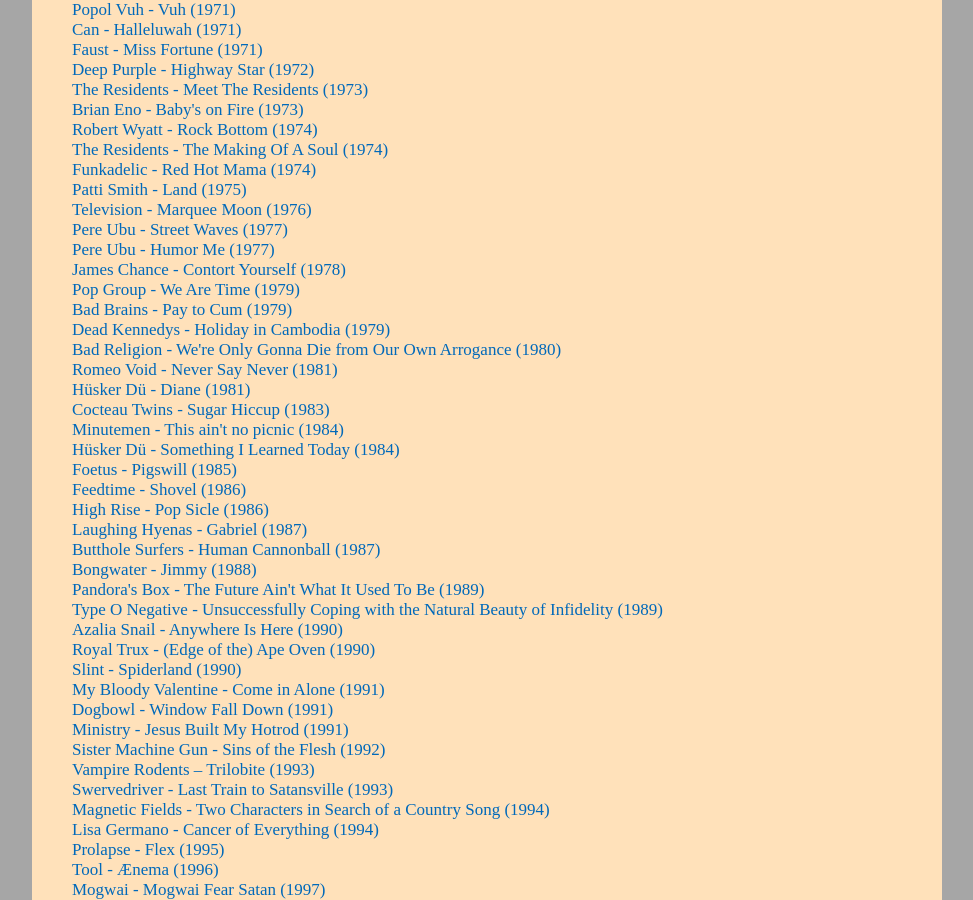
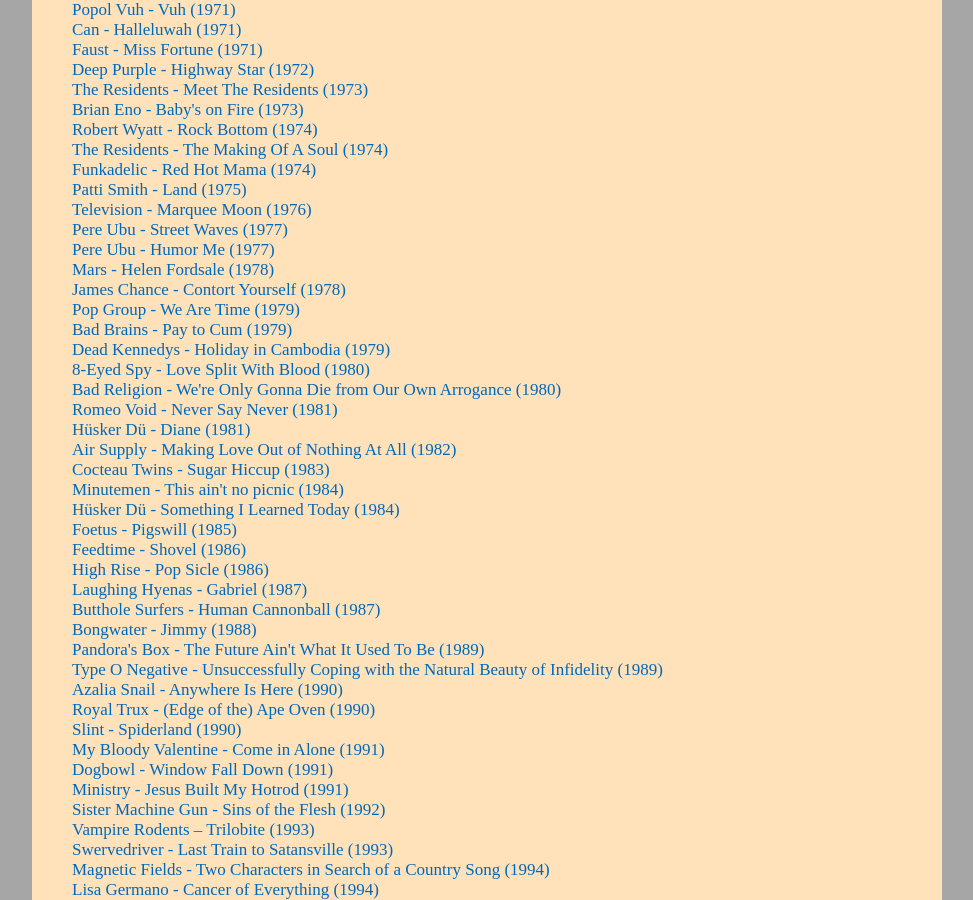
Before and after one commit to witbag/witbag.github.io, a Jekyll site: the page built from inspiration/index.html, in a window 1280 px wide and 900 px high, scrolled down 1084 px. Shown: the whole window, without its empty margins (153-1126 px from the left). Built offline with Jekyll 4.4.1, drawn with Linux system fonts in a browser that asks for light colours.

Commit message:
Update index.html

```diff
--- a/inspiration/index.html
+++ b/inspiration/index.html
@@ -67,13 +67,16 @@
 <a href="https://www.youtube.com/watch?v=jlbunmCbTBA" target=_blank>Television - Marquee Moon (1976)</a><br>
 <a href="https://www.youtube.com/watch?v=mk1sqOpPn3E" target=_blank>Pere Ubu - Street Waves (1977)</a><br>
 <a href="https://www.youtube.com/watch?v=vqNUVhGYJ0k" target=_blank>Pere Ubu - Humor Me (1977)</a><br>
+<a href="https://www.youtube.com/watch?v=NYxa9v1jk94" target=_blank>Mars - Helen Fordsale (1978)</a><br>
 <a href="https://www.youtube.com/watch?v=_wcn6PCGPN4" target=_blank>James Chance - Contort Yourself (1978)</a><br>
 <a href="https://www.youtube.com/watch?v=okG8mlvAKT8" target=_blank>Pop Group - We Are Time (1979)</a><br>
 <a href="https://www.youtube.com/watch?v=h0qJu4q8yd8" target=_blank>Bad Brains - Pay to Cum (1979)</a><br>
 <a href="https://www.youtube.com/watch?v=-KTsXHXMkJA" target=_blank>Dead Kennedys - Holiday in Cambodia (1979)</a><br>
+<a href="https://www.youtube.com/watch?v=NVH8EsJvlPw" target=_blank>8-Eyed Spy - Love Split With Blood (1980)</a><br>
 <a href="https://www.youtube.com/watch?v=g5fbTZqy44E" target=_blank>Bad Religion - We're Only Gonna Die from Our Own Arrogance (1980)</a><br>
 <a href="https://www.youtube.com/watch?v=ZqlvSDEhxoA" target=_blank>Romeo Void - Never Say Never (1981)</a><br>
 <a href="https://www.youtube.com/watch?v=wqnvmlGeCKk" target=_blank>Hüsker Dü - Diane (1981)</a><br>
+<a href="https://www.youtube.com/watch?v=JMKi9qVrGWM" target=_blank>Air Supply - Making Love Out of Nothing At All (1982)</a><br>
 <a href="https://www.youtube.com/watch?v=U4GQOmwcaJ0" target=_blank>Cocteau Twins - Sugar Hiccup (1983)</a><br>
 <a href="https://www.youtube.com/watch?v=YGCTZQV-6nQ" target=_blank>Minutemen - This ain't no picnic (1984)</a><br>
 <a href="https://www.youtube.com/watch?v=EQfrHkjvx6g" target=_blank>Hüsker Dü - Something I Learned Today (1984)</a><br>
@@ -105,7 +108,7 @@
 <a href="https://www.youtube.com/watch?v=F3VGG23BW_A" target=_blank>Cursive - Staying Alive (2003)</a><br>
 <a href="https://www.youtube.com/watch?v=FIMvM89LIrg" target=_blank>Fiery Furnaces - Two Fat Feet (2003)</a><br>
 <a href="https://www.youtube.com/watch?v=J0rXbNspWMI" target=_blank>Boredoms - Seadrum (2004)</a><br>
-<a href="https://www.youtube.com/watch?v=VZug9y81Axk" target=_blank>1349 - Hellfire (2005)</a><br>
+<a href="https://www.youtube.com/watch?v=pyzXcSmw8U0" target=_blank>1349 - Hellfire (2005)</a><br>
 <a href="https://www.youtube.com/watch?v=pw7rMsifJuY" target=_blank>Caribou - Yeti (2005)</a><br>
 <a href="https://www.youtube.com/watch?v=Op5jPK5kvf4" target=_blank>Midori - Howling Jigoku (2008)</a><br>
 <a href="https://www.youtube.com/watch?v=gYF4wbyrNyY" target=_blank>Yo La Tengo - And The Glitter Is Gone (2009)</a><br>
```
